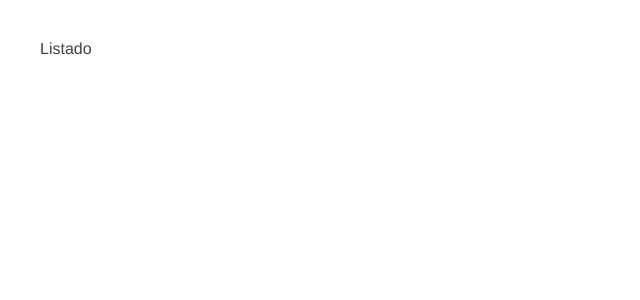
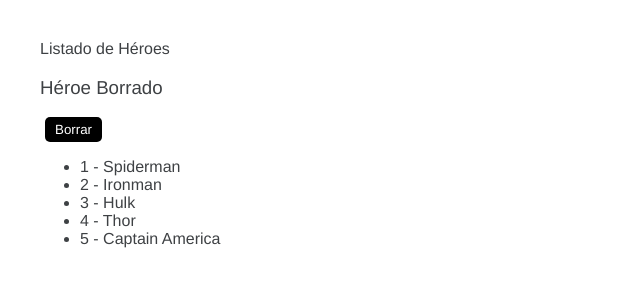
Before and after one commit to j-espejo/angular-intro, an Angular app: page / in a window 1280 px wide. Shown: the top 300 px of the page, without its empty margins (0-640 px from the left). Built offline with nearby package versions, Linux system fonts and the light colour scheme.

Commit message:
Directiva *ngFor

```diff
--- a/src/app/heroes/list/list.component.html
+++ b/src/app/heroes/list/list.component.html
@@ -1 +1,12 @@
-<p>Listado</p>
+<p>Listado de Héroes</p>
+
+<div>
+  <h3>Héroe Borrado</h3>
+  <span>{{ heroDeleted }}</span>
+</div>
+
+<button (click)="deleteHero()">Borrar</button>
+
+<ul>
+  <li *ngFor="let hero of heroes; let i = index">{{ i + 1 }} - {{ hero }}</li>
+</ul>
--- a/src/app/heroes/list/list.component.ts
+++ b/src/app/heroes/list/list.component.ts
@@ -4,4 +4,18 @@ import { Component } from '@angular/core';
   selector: 'app-list',
   templateUrl: './list.component.html',
 })
-export class ListComponent {}
+export class ListComponent {
+  heroes: string[] = [
+    'Spiderman',
+    'Ironman',
+    'Hulk',
+    'Thor',
+    'Captain America',
+  ];
+
+  heroDeleted: string = '';
+
+  deleteHero() {
+    this.heroDeleted = this.heroes.shift() || '';
+  }
+}
```
